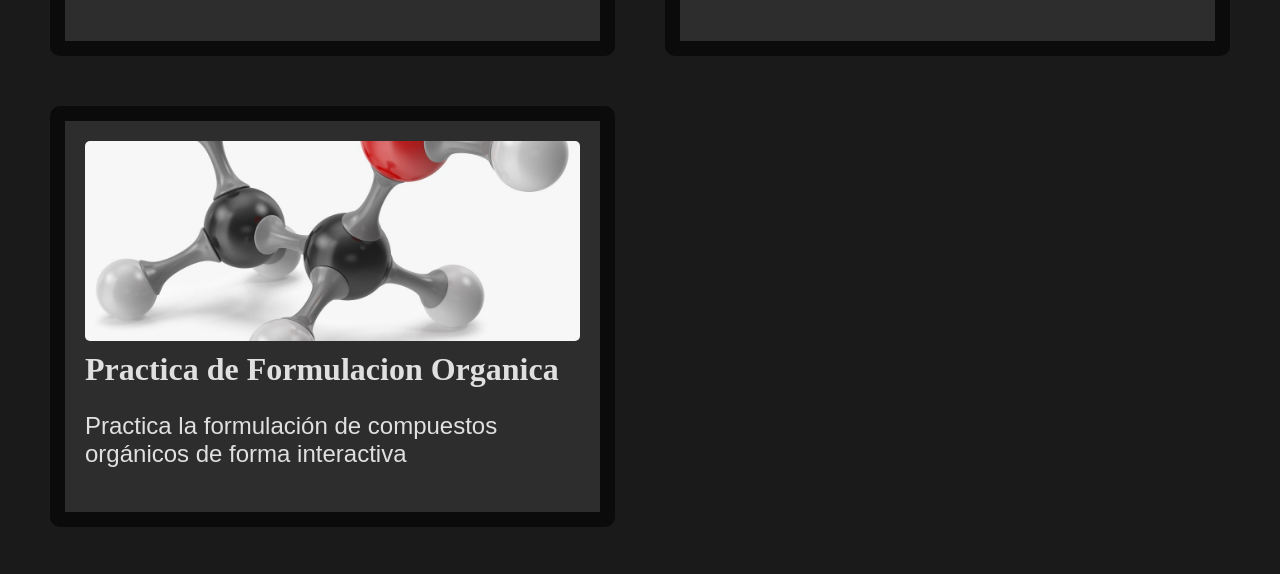
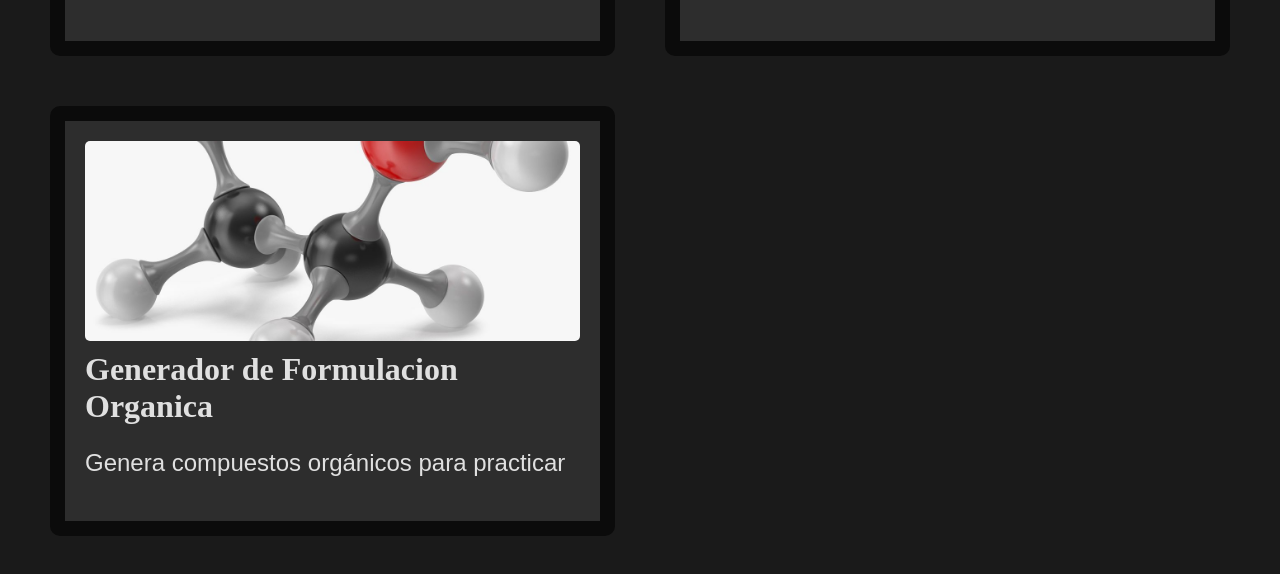
Before and after one commit to raulaltillo/raulaltillo.github.io, a plain HTML site: page pages/herramientas.html in a window 1280 px wide. Shown: the part 506-1080 px from the top of the page. Drawn offline with Linux system fonts and the light colour scheme; a web font is replaced by a local one.

Commit message:
quick fix

```diff
--- a/pages/herramientas.html
+++ b/pages/herramientas.html
@@ -87,8 +87,8 @@ const tools = [
         link: "../utilidades/inorganica.html"
     },
         {
-        title: "Practica de Formulacion Organica",
-        description: "Practica la formulación de compuestos orgánicos de forma interactiva",
+        title: "Generador de Formulacion Organica",
+        description: "Genera compuestos orgánicos para practicar",
         image: "../images/organica.png",
         link: "../utilidades/organica.html"
     },
```
